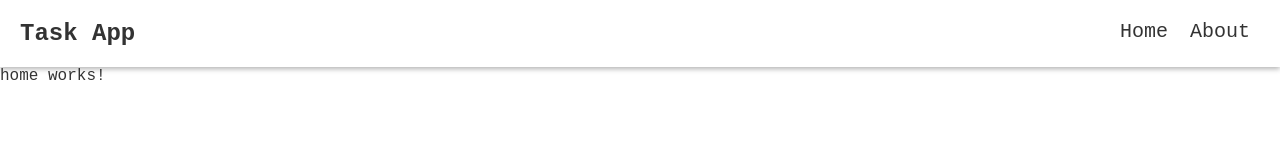
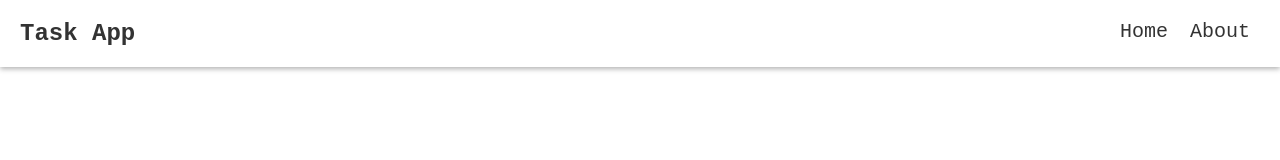
Before and after one commit to deki84/task-app, an Angular app: page /home in a window 1280 px wide. Shown: the top 160 px of the page. Built offline with nearby package versions, Linux system fonts and the light colour scheme.

Commit message:
change home component

```diff
--- a/src/app/home/home.component.html
+++ b/src/app/home/home.component.html
@@ -1 +1 @@
-<p>home works!</p>
+<h1>{{ username }}</h1>
```
